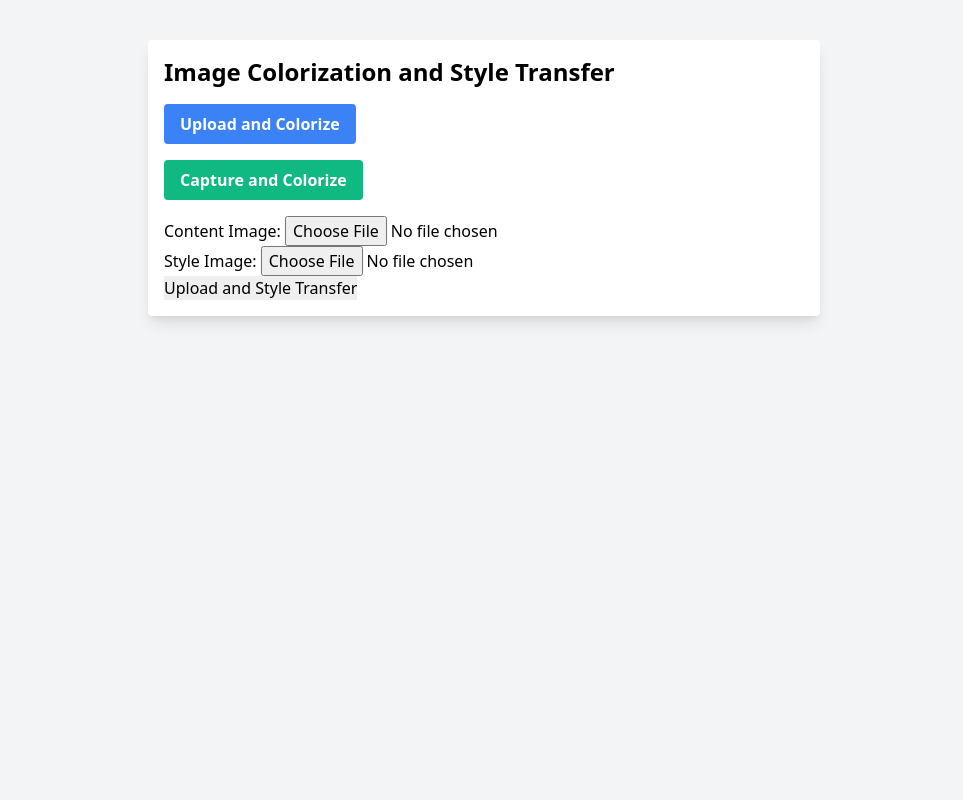
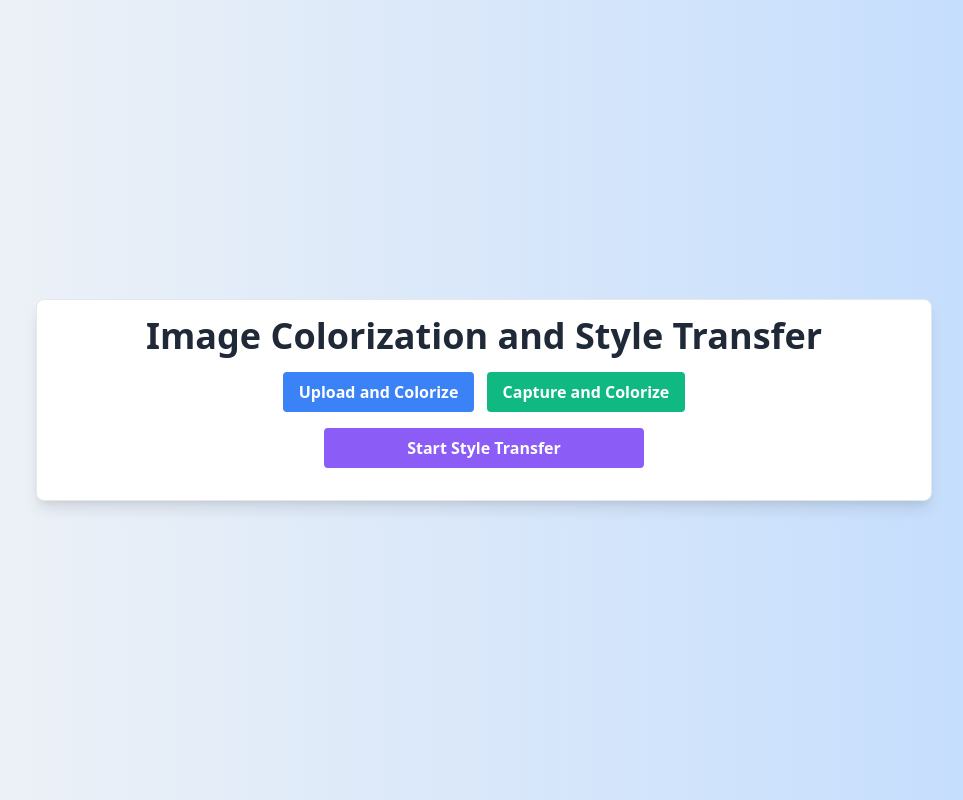
Before and after one commit to jhworth8/recolor, a Flask app: page / in a window 1280 px wide. Shown: the whole page, without its empty margins (156-1119 px from the left). Run offline with Flask 2, Linux system fonts and the light colour scheme; parts of the project's set-up code (start-up, migrations or seed data) failed here and were passed over.

Commit message:
button slightly offcenter

```diff
--- a/templates/index.html
+++ b/templates/index.html
@@ -5,11 +5,14 @@
     <meta http-equiv="X-UA-Compatible" content="IE=edge">
     <meta name="viewport" content="width=device-width, initial-scale=1.0">
     <title>Image Colorization and Style Transfer</title>
+    <!-- Using Tailwind CSS for styling -->
     <link href="https://cdn.jsdelivr.net/npm/tailwindcss@2.2.19/dist/tailwind.min.css" rel="stylesheet">
+    <!-- Adding animate.css for animations -->
+    <link rel="stylesheet" href="https://cdnjs.cloudflare.com/ajax/libs/animate.css/4.1.1/animate.min.css" />
 </head>
-<body class="bg-gray-100">
-    <div class="container mx-auto mt-10 p-4 bg-white shadow-lg max-w-2xl rounded">
-        <h2 class="text-2xl font-bold mb-4">Image Colorization and Style Transfer</h2>
+<body class="bg-gradient-to-r from-gray-100 to-blue-200 min-h-screen flex items-center justify-center">
+    <div class="container mx-auto p-4 bg-white shadow-lg max-w-4xl rounded-lg border border-gray-200">
+        <h2 class="text-4xl font-bold mb-4 text-center text-gray-800">Image Colorization and Style Transfer</h2>
 
         <!-- Display flash messages -->
         {% with messages = get_flashed_messages() %}
@@ -22,43 +25,66 @@
             {% endif %}
         {% endwith %}
 
-        <!-- Upload and Colorize Form -->
-        <form action="/" method="post" enctype="multipart/form-data" class="mb-4">
-            <label class="cursor-pointer bg-blue-500 text-white font-bold py-2 px-4 rounded inline-block mr-2">
+        <!-- Permanent buttons for uploading and capturing images -->
+        <div class="mb-4 text-center">
+            <form action="/" method="post" enctype="multipart/form-data" class="inline-block">
+                <label class="cursor-pointer bg-blue-500 text-white font-bold py-2 px-4 rounded inline-block mr-2 hover:bg-blue-600 transition duration-300">
                     <input type="file" name="content" accept="image/*" required class="hidden" onchange="form.submit()">
                     Upload and Colorize
                 </label>
             </form>
 
-        <!-- Capture and Colorize Form -->
-        <form action="/" method="post" enctype="multipart/form-data" class="mb-4">
-            <label class="cursor-pointer bg-green-500 text-white font-bold py-2 px-4 rounded inline-block">
+            <form action="/" method="post" enctype="multipart/form-data" class="inline-block">
+                <label class="cursor-pointer bg-green-500 text-white font-bold py-2 px-4 rounded inline-block hover:bg-green-600 transition duration-300">
                     <input type="file" name="content" accept="image/*" capture="camera" required class="hidden" onchange="form.submit()">
                     Capture and Colorize
                 </label>
             </form>
+        </div>
 
+        <!-- Button to trigger Style Transfer modal -->
+        <div class="text-center mb-4">
+            <button id="styleTransferBtn" class="bg-purple-500 text-white font-bold py-2 px-4 rounded w-full max-w-xs inline-block hover:bg-purple-600 transition duration-300">Start Style Transfer</button>
+        </div>
+
+        <!-- Style Transfer Modal -->
+        <div id="styleTransferModal" class="hidden">
             <!-- Style Transfer Form -->
             <form action="/" method="post" enctype="multipart/form-data">
-            <label>Content Image:</label>
-            <input type="file" name="content" required><br>
-            <label>Style Image:</label>
-            <input type="file" name="style" required><br>
-            <input type="submit" value="Upload and Style Transfer">
+                <div class="grid grid-cols-1 md:grid-cols-2 gap-4 mb-4">
+                    <div>
+                        <label class="block text-gray-700">Content Image:</label>
+                        <input type="file" name="content" required class="block w-full text-sm text-gray-700 border border-gray-300 rounded p-1">
+                    </div>
+                    <div>
+                        <label class="block text-gray-700">Style Image:</label>
+                        <input type="file" name="style" required class="block w-full text-sm text-gray-700 border border-gray-300 rounded p-1">
+                    </div>
+                </div>
+                <input type="submit" value="Upload and Style Transfer" class="cursor-pointer bg-blue-500 text-white font-bold py-2 px-4 rounded hover:bg-orange-600 transition duration-300">
             </form>
+        </div>
 
+        <!-- Display Resulting Images -->
         {% if input_image %}
-            <div class="flex gap-4">
-                <div class="w-1/2">
-                    <h2 class="font-bold mb-2">Original Image</h2>
-                    <img src="{{ url_for('uploaded_file', filename=input_image) }}" class="rounded shadow">
+            <div class="flex flex-wrap justify-center gap-4 animate__animated animate__fadeIn">
+                <div class="w-full md:w-1/2">
+                    <h2 class="font-bold mb-2 text-center">Original Image</h2>
+                    <img src="{{ url_for('uploaded_file', filename=input_image) }}" class="rounded shadow-lg">
                 </div>
-                <div class="w-1/2">
-                    <h2 class="font-bold mb-2">Styled Image</h2>
-                    <img src="{{ url_for('colorized_file', filename=output_image) }}" class="rounded shadow">
+                <div class="w-full md:w-1/2">
+                    <h2 class="font-bold mb-2 text-center">Styled Image</h2>
+                    <img src="{{ url_for('colorized_file', filename=output_image) }}" class="rounded shadow-lg">
                 </div>
             </div>
         {% endif %}
     </div>
+
+    <!-- Script to handle the Style Transfer modal -->
+    <script>
+        document.getElementById('styleTransferBtn').addEventListener('click', function() {
+            document.getElementById('styleTransferModal').classList.toggle('hidden');
+        });
+    </script>
 </body>
 </html>
```
Lines whose indentation alone changed are shown as unchanged.
